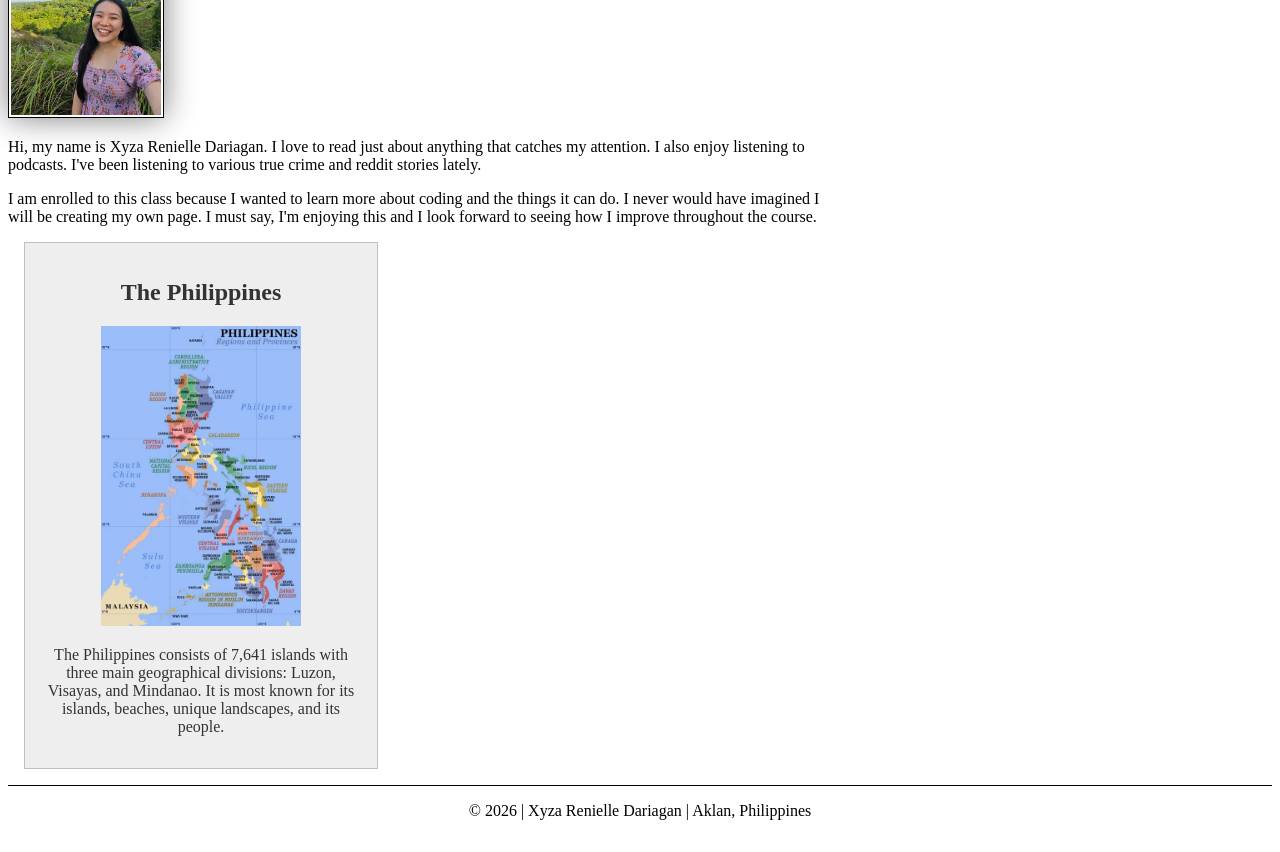
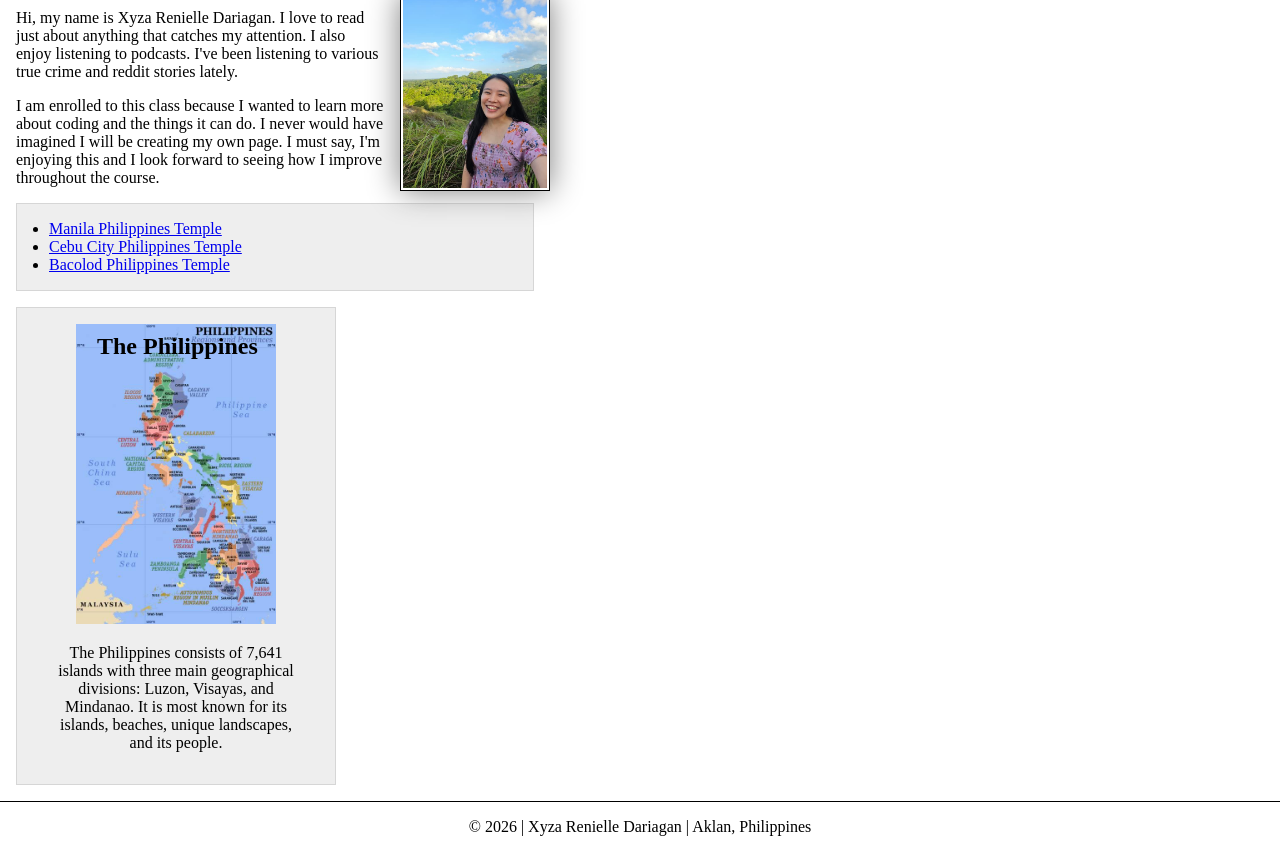
Before and after one commit to xyza-renielle/wdd130, a plain HTML site: page index.html in a window 1280 px wide. Shown: the part 312-1164 px from the top of the page. Drawn offline with Linux system fonts and the light colour scheme.

Commit message:
Week 03 Code-along Activity

```diff
--- a/index.html
+++ b/index.html
@@ -1,3 +1,4 @@
+<!-- 16 September 2026 -->
 <!DOCTYPE html>
 <html lang="en">
 
@@ -15,6 +16,8 @@
         <nav>
             <a href="#">Home</a>
             <a href="wwr/">Rafting Website</a>
+            <a href="https://linkedin.com">LinkedIn</a>
+            <a href="https://facebook.com">Facebook</a>
         </nav>
     </header>
     <main>
@@ -27,8 +30,16 @@
         <p>I am enrolled to this class because I wanted to learn more about coding and the things it
             can do. I never would have imagined I will be creating my own page. I must say,
             I'm enjoying this and I look forward to seeing how I improve throughout the course.</p>
+        <ul class="box indent">
+            <li><a href="https://www.churchofjesuschrist.org/temples/details/manila-philippines-temple"
+                  target="_blank">Manila Philippines Temple</a></li>
+            <li><a href="https://www.churchofjesuschrist.org/temples/details/cebu-city-philippines-temple"
+                  target="_blank">Cebu City Philippines Temple</a></li>
+            <li><a href="https://www.churchofjesuschrist.org/temples/details/bacolod-philippines-temple"
+                  target="_blank">Bacolod Philippines Temple</a></li>
+        </ul>
     </main>
-    <aside>
+    <aside class="box">
         <h2>The Philippines</h2>
         <img src="images/philippines.jpg" alt="The Philippine Islands">
         <p>The Philippines consists of 7,641 islands with three main geographical divisions: Luzon,
--- a/styles/styles.css
+++ b/styles/styles.css
@@ -1,5 +1,11 @@
+* {
+    margin: 0;
+    padding: 0;
+    box-sizing: border-box;
+}
+
 :root {
-    --color: darkblue;
+    --color: rgb(172, 145, 200);
     --border-color: 1px solid black;
 }
 
@@ -16,6 +22,11 @@
 
 h1 {
     color: var(--color);
+    padding: .5rem;
+}
+
+main {
+    max-width: 550px;
 }
 
 main img {
@@ -24,25 +35,19 @@
     border: var(--border-color);
     padding: 2px;
     box-shadow: 0 0 30px gray;
+    float: right;
+    margin: 0 0 1rem 1rem;
 }
 
 p {
+    margin: 1rem;
     padding: 0;
-}
-
-main {
-    max-width: 840px;
 }
 
 aside {
     width: 20rem;
-    margin: 1rem;
-    border: 1px solid rgb(0 0 0 / 0.2);
-    /* 1️⃣ */
-    padding: 1rem;
-    background-color: #eee;
-    color: #333;
     text-align: center;
+    position: relative;
 }
 
 aside img {
@@ -50,8 +55,27 @@
     height: auto;
 }
 
+aside h2 {
+    position: absolute;
+    top: 25px;
+    left: 80px;
+}
+
 footer {
     margin-top: 15px;
     border-top: var(--border-color);
     text-align: center;
 }
+
+/* Class Selectors */
+.box {
+    margin: 1rem;
+    border: 1px solid rgba(0, 0, 0, .1);
+    padding: 1rem;
+    background-color: #eee;
+    color: #000;
+}
+
+.indent {
+    padding-left: 2rem;
+}
```
